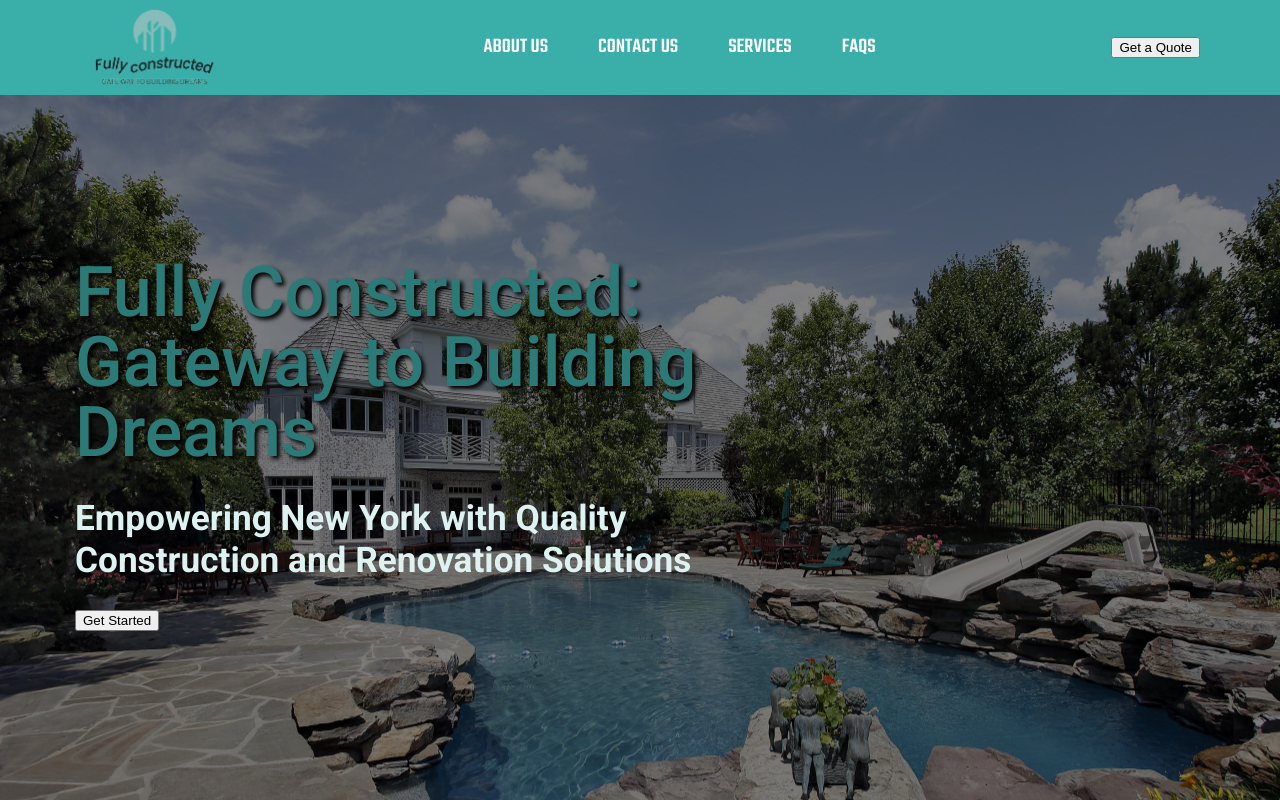
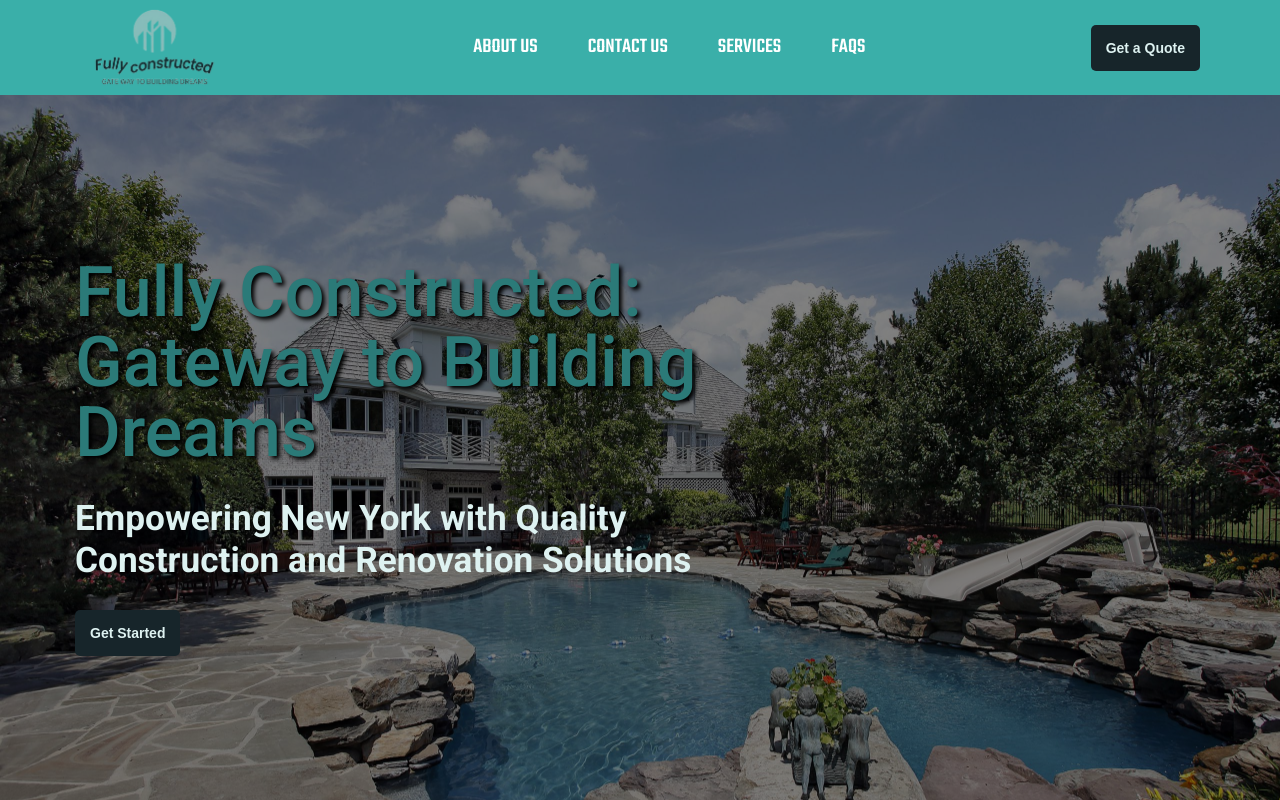
Before and after one commit to Wahaj-Ali/construction-web, a React (Create React App) app: page / in a window 1280 px wide. Shown: the top 800 px of the page. Built offline with nearby package versions, Linux system fonts and the light colour scheme.

Commit message:
Update Navbar.css

```diff
--- a/src/Components/Navbar/Navbar.css
+++ b/src/Components/Navbar/Navbar.css
@@ -95,6 +95,23 @@
 
 .mblMEnu {
   display: none;
+}
+
+.quote-btn {
+  border: none;
+  padding: 15px;
+  border-radius: 5px;
+  background-color: #17252a;
+  color: #def2f1;
+  font-size: 14px;
+  font-weight: 600;
+  cursor: pointer;
+  transition: all ease-in-out 0.6s;
+}
+
+.quote-btn:hover {
+  background-color: #def2f1;
+  color: #17252a;
 }
 
 @media (max-width: 1024px) {
```
